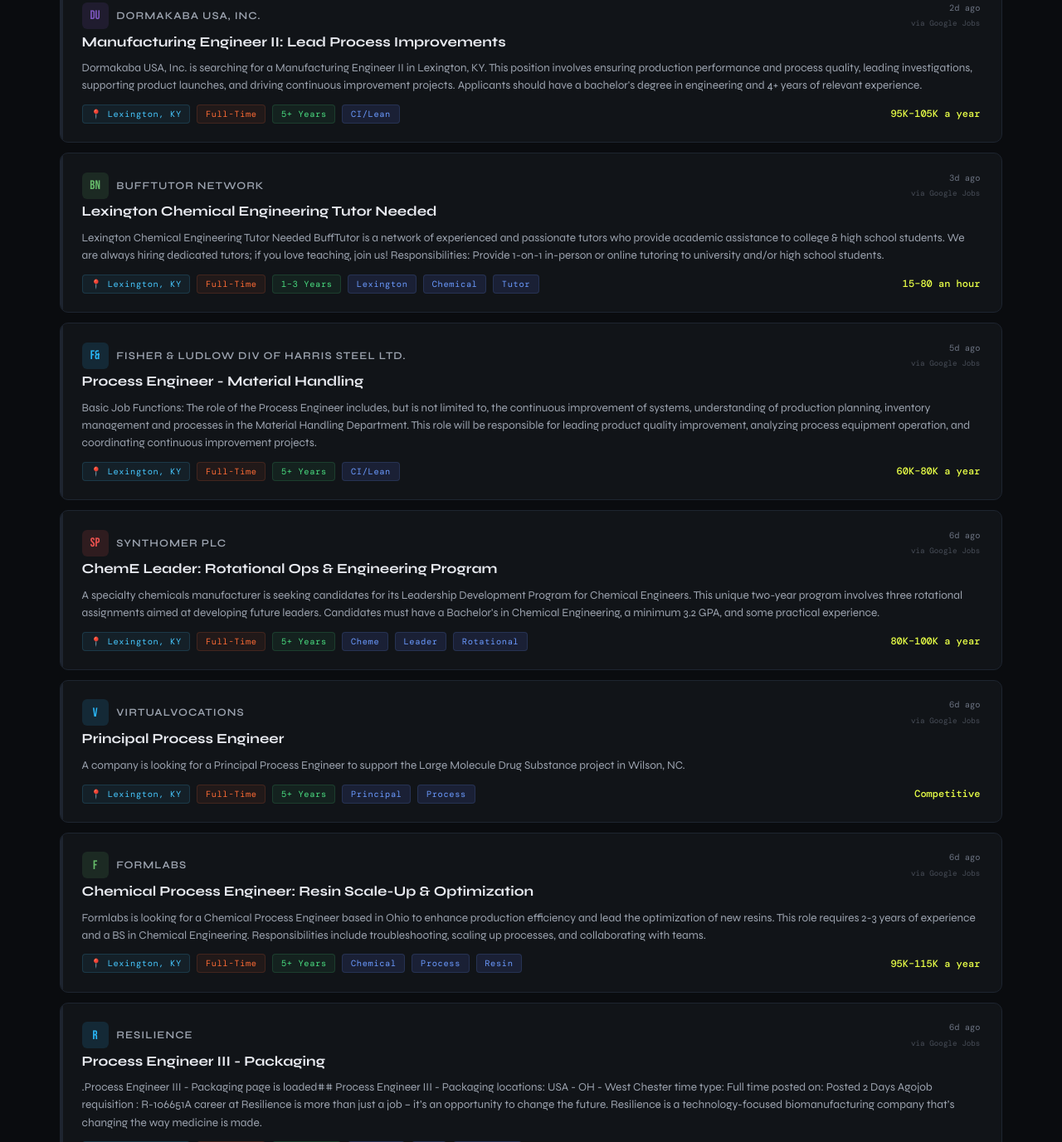
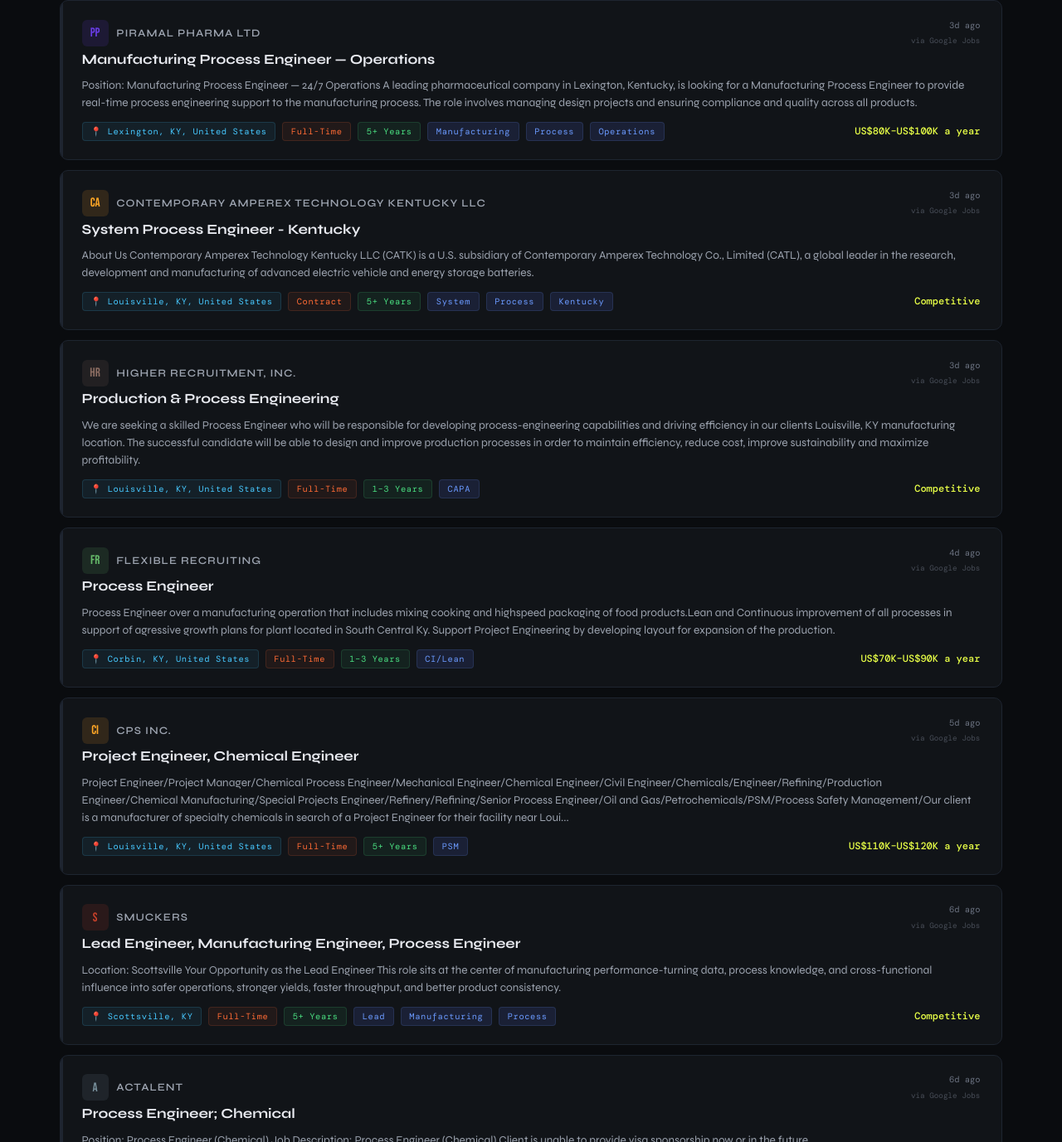
Before and after one commit to ianransom05/chemconnect-ky, a plain HTML site: page index.html in a window 1280 px wide. Shown: the part 1423-2800 px from the top of the page at 83% size. Drawn offline with nearby package versions, Linux system fonts and the light colour scheme.

Commit message:
Auto-update [2026-05-15 18:22]

```diff
--- a/index.html
+++ b/index.html
@@ -90,7 +90,7 @@
     <a class="logo" href="#"><span class="logo-main">ChemConnect</span><span class="logo-sub">Lexington, KY</span></a>
     <div class="header-meta">
       <span><span class="live-dot"></span>Live Board</span>
-      <span id="header-count">10 jobs</span>
+      <span id="header-count">9 jobs</span>
     </div>
   </div>
 </header>
@@ -99,8 +99,8 @@
   <h1 class="hero-title">Jobs Built for<br><span>ChemEng Talent</span></h1>
   <p class="hero-sub">Real ChemE job postings near Lexington, KY — pulled from Google Jobs and updated automatically every hour. Click any title to go directly to the job posting.</p>
   <div class="stats-bar">
-    <div class="stat"><div class="stat-val">10</div><div class="stat-label">Open Roles</div></div>
-    <div class="stat"><div class="stat-val">3</div><div class="stat-label">Posted Recently</div></div>
+    <div class="stat"><div class="stat-val">9</div><div class="stat-label">Open Roles</div></div>
+    <div class="stat"><div class="stat-val">1</div><div class="stat-label">Posted Recently</div></div>
     <div class="stat"><div class="stat-val">9</div><div class="stat-label">Companies Hiring</div></div>
     <div class="stat"><div class="stat-val">KY</div><div class="stat-label">Greater Lexington</div></div>
   </div>
@@ -130,7 +130,7 @@
   </div>
 </div>
 <div class="results-meta" id="results-meta"></div>
-<div class="updated-bar">⟳ Last updated: May 14, 2026 at 04:59 PM · Powered by Google Jobs via SerpAPI</div>
+<div class="updated-bar">⟳ Last updated: May 15, 2026 at 06:22 PM · Powered by Google Jobs via SerpAPI</div>
 <div class="jobs-section">
   <div class="section-label" id="section-label">Live Postings — Last 7 Days</div>
   <div class="jobs-list" id="jobs-list"></div>
@@ -139,36 +139,54 @@
 <script>
 const RAW_JOBS=[
   {
-    "id": 317302,
-    "title": "Undergraduate Researcher - Chemical & Materials Eng",
-    "company": "Inside Higher Ed",
-    "color": "#ef5350",
-    "type": "Part-Time",
-    "location": "Lexington, KY",
-    "discipline": "R&D",
+    "id": 78305,
+    "title": "Lithium (Casting) Metallurgist-Process Engineer",
+    "company": "Arconic",
+    "color": "#66bb6a",
+    "type": "Full-Time",
+    "location": "Lafayette, KY, United States",
+    "discipline": "Process",
     "experience": "1–3 Years",
     "salary": "Competitive",
     "daysAgo": 2,
-    "url": "https://www.jobleads.com/us/job/undergraduate-researcher-chemical-materials-eng--lexington--ee20bac874173cd7c255d6d5b065f65a6?utm_campaign=google_jobs_apply&utm_source=google_jobs_apply&utm_medium=organic",
-    "description": "Inside Higher Ed is offering a part-time Student-Worker position in Lexington, KY. The role involves being an undergraduate researcher with a focus on Chemical or Materials Engineering coursework. Flexibility in shifts is required, and no prior related experience is necessary. The salary range is $15.00 to $20.00 per hour.",
+    "url": "https://www.recruit.net/job/lithium-casting-metallurgist-process-engineer-jobs/40E8FC364E8063CD?utm_campaign=google_jobs_apply&utm_source=google_jobs_apply&utm_medium=organic",
+    "description": "Arconic is currently in search of a Lithium (Casting) Metallurgist-Process Engineer to join our Aluminum Extrusion (AEX) business unit in Lafayette, IN.\n\nAt Arconic, we take pride in our work and our innovative products and technologies that advance sustainable solutions for a better world.",
     "tags": [
-      "Undergraduate",
-      "Researcher",
-      "Chemical"
+      "Lithium",
+      "Casting",
+      "Metallurgist"
     ],
     "source": "Google Jobs"
   },
   {
-    "id": 696731,
+    "id": 507311,
+    "title": "Process Engineer",
+    "company": "DSJ Global",
+    "color": "#ef5350",
+    "type": "Full-Time",
+    "location": "Ashland, KY, United States",
+    "discipline": "Process",
+    "experience": "1–3 Years",
+    "salary": "US$110K–US$125K a year",
+    "daysAgo": 3,
+    "url": "https://www.linkedin.com/jobs/view/process-engineer-at-dsj-global-4410188326?utm_campaign=google_jobs_apply&utm_source=google_jobs_apply&utm_medium=organic",
+    "description": "Process Engineer | Chemicals | Louisville, KY\n\nAbout the Opportunity:\n\nThis role offers the chance to work in a specialty chemicals manufacturing environment producing solvents, intermediates, specialty fuels, and other custom products. The team operates in a collaborative, family‑style culture with a strong focus on safety, quality, efficiency, and continuous improvement.",
+    "tags": [
+      "CI/Lean"
+    ],
+    "source": "Google Jobs"
+  },
+  {
+    "id": 298409,
     "title": "Manufacturing Process Engineer — Operations",
     "company": "Piramal Pharma Ltd",
     "color": "#6a3de8",
     "type": "Full-Time",
-    "location": "Lexington, KY",
+    "location": "Lexington, KY, United States",
     "discipline": "Manufacturing",
     "experience": "5+ Years",
-    "salary": "80K–100K a year",
-    "daysAgo": 2,
+    "salary": "US$80K–US$100K a year",
+    "daysAgo": 3,
     "url": "https://www.learn4good.com/jobs/lexington/kentucky/engineering/5091035430/e/?utm_campaign=google_jobs_apply&utm_source=google_jobs_apply&utm_medium=organic",
     "description": "Position: Manufacturing Process Engineer — 24/7 Operations A leading pharmaceutical company in Lexington, Kentucky, is looking for a Manufacturing Process Engineer to provide real-time process engineering support to the manufacturing process. The role involves managing design projects and ensuring compliance and quality across all products.",
     "tags": [
@@ -179,157 +197,115 @@
     "source": "Google Jobs"
   },
   {
-    "id": 991213,
-    "title": "Manufacturing Engineer II: Lead Process Improvements",
-    "company": "Dormakaba USA, Inc.",
-    "color": "#7e57c2",
+    "id": 483955,
+    "title": "System Process Engineer - Kentucky",
+    "company": "Contemporary Amperex Technology Kentucky LLC",
+    "color": "#ffa726",
+    "type": "Contract",
+    "location": "Louisville, KY, United States",
+    "discipline": "Process",
+    "experience": "5+ Years",
+    "salary": "Competitive",
+    "daysAgo": 3,
+    "url": "https://bebee.com/us/jobs/system-process-engineer-kentucky-contemporary-amperex-technology-kentucky-llc-louisville--jobted-06447e4e2559f58a49a16bb8f46e56b8?utm_campaign=google_jobs_apply&utm_source=google_jobs_apply&utm_medium=organic",
+    "description": "About Us Contemporary Amperex Technology Kentucky LLC (CATK) is a U.S. subsidiary of Contemporary Amperex Technology Co., Limited (CATL), a global leader in the research, development and manufacturing of advanced electric vehicle and energy storage batteries.",
+    "tags": [
+      "System",
+      "Process",
+      "Kentucky"
+    ],
+    "source": "Google Jobs"
+  },
+  {
+    "id": 412307,
+    "title": "Production & Process Engineering",
+    "company": "Higher Recruitment, Inc.",
+    "color": "#8d6e63",
     "type": "Full-Time",
-    "location": "Lexington, KY",
+    "location": "Louisville, KY, United States",
     "discipline": "Manufacturing",
-    "experience": "5+ Years",
-    "salary": "95K–105K a year",
-    "daysAgo": 2,
-    "url": "https://www.jobleads.com/us/job/manufacturing-engineer-ii-lead-process-improvements--lexington--e86c89f8a7279195848389b340208e095?utm_campaign=google_jobs_apply&utm_source=google_jobs_apply&utm_medium=organic",
-    "description": "Dormakaba USA, Inc. is searching for a Manufacturing Engineer II in Lexington, KY. This position involves ensuring production performance and process quality, leading investigations, supporting product launches, and driving continuous improvement projects. Applicants should have a bachelor's degree in engineering and 4+ years of relevant experience.",
+    "experience": "1–3 Years",
+    "salary": "Competitive",
+    "daysAgo": 3,
+    "url": "https://jooble.org/rjdp/-9055923245004656402?utm_campaign=google_jobs_apply&utm_source=google_jobs_apply&utm_medium=organic",
+    "description": "We are seeking a skilled Process Engineer who will be responsible for developing process-engineering capabilities and driving efficiency in our clients Louisville, KY manufacturing location. The successful candidate will be able to design and improve production processes in order to maintain efficiency, reduce cost, improve sustainability and maximize profitability.",
+    "tags": [
+      "CAPA"
+    ],
+    "source": "Google Jobs"
+  },
+  {
+    "id": 390672,
+    "title": "Process Engineer",
+    "company": "Flexible Recruiting",
+    "color": "#66bb6a",
+    "type": "Full-Time",
+    "location": "Corbin, KY, United States",
+    "discipline": "Process",
+    "experience": "1–3 Years",
+    "salary": "US$70K–US$90K a year",
+    "daysAgo": 4,
+    "url": "https://www.ziprecruiter.com/c/Flexible-Recruiting/Job/Process-Engineer/-in-Corbin,KY?jid=6299f49281e5119c&utm_campaign=google_jobs_apply&utm_source=google_jobs_apply&utm_medium=organic",
+    "description": "Process Engineer over a manufacturing operation that includes mixing cooking and highspeed packaging of food products.Lean and Continuous improvement of all processes in support of agressive growth plans for plant located in South Central Ky.\nSupport Project Engineering by developing layout for expansion of the production.",
     "tags": [
       "CI/Lean"
     ],
     "source": "Google Jobs"
   },
   {
-    "id": 651422,
-    "title": "Lexington Chemical Engineering Tutor Needed",
-    "company": "BuffTutor Network",
-    "color": "#66bb6a",
+    "id": 299565,
+    "title": "Project Engineer, Chemical Engineer",
+    "company": "CPS Inc.",
+    "color": "#ffa726",
     "type": "Full-Time",
-    "location": "Lexington, KY",
+    "location": "Louisville, KY, United States",
     "discipline": "Process",
-    "experience": "1–3 Years",
-    "salary": "15–80 an hour",
-    "daysAgo": 3,
-    "url": "https://bufftutor.com/jobs/tutor-jobs/chemical_engineering_tutor_needed-lexington-ky?utm_campaign=google_jobs_apply&utm_source=google_jobs_apply&utm_medium=organic",
-    "description": "Lexington Chemical Engineering Tutor Needed\n\nBuffTutor is a network of experienced and passionate tutors who provide academic assistance to college & high school students.  We are always hiring dedicated tutors; if you love teaching, join us!\n\n\nResponsibilities:\nProvide 1-on-1 in-person or online tutoring to university and/or high school students.",
+    "experience": "5+ Years",
+    "salary": "US$110K–US$120K a year",
+    "daysAgo": 5,
+    "url": "https://www.learn4good.com/jobs/louisville/kentucky/engineering/5087717254/e/?utm_campaign=google_jobs_apply&utm_source=google_jobs_apply&utm_medium=organic",
+    "description": "Project Engineer/Project Manager/Chemical Process Engineer/Mechanical Engineer/Chemical Engineer/Civil Engineer/Chemicals/Engineer/Refining/Production Engineer/Chemical Manufacturing/Special Projects Engineer/Refinery/Refining/Senior Process Engineer/Oil and Gas/Petrochemicals/PSM/Process Safety Management/Our client is a manufacturer of specialty chemicals in search of a Project Engineer for their facility near Loui...",
     "tags": [
-      "Lexington",
-      "Chemical",
-      "Tutor"
+      "PSM"
     ],
     "source": "Google Jobs"
   },
   {
-    "id": 352115,
-    "title": "Process Engineer - Material Handling",
-    "company": "Fisher & Ludlow Div Of Harris Steel Ltd.",
-    "color": "#29b6f6",
+    "id": 645213,
+    "title": "Lead Engineer, Manufacturing Engineer, Process Engineer",
+    "company": "Smuckers",
+    "color": "#c8412a",
     "type": "Full-Time",
-    "location": "Lexington, KY",
-    "discipline": "Process",
-    "experience": "5+ Years",
-    "salary": "60K–80K a year",
-    "daysAgo": 5,
-    "url": "https://www.learn4good.com/jobs/lexington/kentucky/manufacturing/5084648223/e/?utm_campaign=google_jobs_apply&utm_source=google_jobs_apply&utm_medium=organic",
-    "description": "Basic Job Functions: The role of the Process Engineer includes, but is not limited to, the continuous improvement of systems, understanding of production planning, inventory management and processes in the Material Handling Department. This role will be responsible for leading product quality improvement, analyzing process equipment operation, and coordinating continuous improvement projects.",
-    "tags": [
-      "CI/Lean"
-    ],
-    "source": "Google Jobs"
-  },
-  {
-    "id": 82437,
-    "title": "ChemE Leader: Rotational Ops & Engineering Program",
-    "company": "Synthomer plc",
-    "color": "#ef5350",
-    "type": "Full-Time",
-    "location": "Lexington, KY",
-    "discipline": "Process",
-    "experience": "5+ Years",
-    "salary": "80K–100K a year",
-    "daysAgo": 6,
-    "url": "https://www.learn4good.com/jobs/lexington/kentucky/engineering/5079934242/e/?utm_campaign=google_jobs_apply&utm_source=google_jobs_apply&utm_medium=organic",
-    "description": "A specialty chemicals manufacturer is seeking candidates for its Leadership Development Program for Chemical Engineers. This unique two-year program involves three rotational assignments aimed at developing future leaders. Candidates must have a Bachelor's in Chemical Engineering, a minimum 3.2 GPA, and some practical experience.",
-    "tags": [
-      "Cheme",
-      "Leader",
-      "Rotational"
-    ],
-    "source": "Google Jobs"
-  },
-  {
-    "id": 344691,
-    "title": "Principal Process Engineer",
-    "company": "VirtualVocations",
-    "color": "#29b6f6",
-    "type": "Full-Time",
-    "location": "Lexington, KY",
-    "discipline": "Process",
+    "location": "Scottsville, KY",
+    "discipline": "Manufacturing",
     "experience": "5+ Years",
     "salary": "Competitive",
     "daysAgo": 6,
-    "url": "https://www.talent.com/view?id=544552287785658560&utm_campaign=google_jobs_apply&utm_source=google_jobs_apply&utm_medium=organic",
-    "description": "A company is looking for a Principal Process Engineer to support the Large Molecule Drug Substance project in Wilson, NC.",
+    "url": "https://www.learn4good.com/jobs/kentucky/engineering/5084093309/e/?utm_campaign=google_jobs_apply&utm_source=google_jobs_apply&utm_medium=organic",
+    "description": "Location: Scottsville Your Opportunity as the Lead Engineer This role sits at the center of manufacturing performance-turning data, process knowledge, and cross-functional influence into safer operations, stronger yields, faster throughput, and better product consistency.",
     "tags": [
-      "Principal",
+      "Lead",
+      "Manufacturing",
       "Process"
     ],
     "source": "Google Jobs"
   },
   {
-    "id": 226516,
-    "title": "Chemical Process Engineer: Resin Scale-Up & Optimization",
-    "company": "Formlabs",
-    "color": "#66bb6a",
+    "id": 52250,
+    "title": "Process Engineer; Chemical",
+    "company": "Actalent",
+    "color": "#78909c",
     "type": "Full-Time",
-    "location": "Lexington, KY",
-    "discipline": "Process",
-    "experience": "5+ Years",
-    "salary": "95K–115K a year",
-    "daysAgo": 6,
-    "url": "https://www.learn4good.com/jobs/lexington/kentucky/engineering/5080255172/e/?utm_campaign=google_jobs_apply&utm_source=google_jobs_apply&utm_medium=organic",
-    "description": "Formlabs is looking for a Chemical Process Engineer based in Ohio to enhance production efficiency and lead the optimization of new resins. This role requires 2-3 years of experience and a BS in Chemical Engineering. Responsibilities include troubleshooting, scaling up processes, and collaborating with teams.",
-    "tags": [
-      "Chemical",
-      "Process",
-      "Resin"
-    ],
-    "source": "Google Jobs"
-  },
-  {
-    "id": 448248,
-    "title": "Process Engineer III - Packaging",
-    "company": "Resilience",
-    "color": "#29b6f6",
-    "type": "Full-Time",
-    "location": "Lexington, KY",
+    "location": "Harrodsburg, KY, United States",
     "discipline": "Process",
     "experience": "1–3 Years",
-    "salary": "60K–80K a year",
+    "salary": "US$52.88–US$57.69 an hour",
     "daysAgo": 6,
-    "url": "https://www.learn4good.com/jobs/lexington/kentucky/engineering/5080024104/e/?utm_campaign=google_jobs_apply&utm_source=google_jobs_apply&utm_medium=organic",
-    "description": ".Process Engineer III - Packaging page is loaded## Process Engineer III - Packaging locations: USA - OH - West Chester time type: Full time posted on: Posted 2 Days Agojob requisition : R-106651A career at Resilience is more than just a job – it’s an opportunity to change the future. Resilience is a technology-focused biomanufacturing company that’s changing the way medicine is made.",
+    "url": "https://www.learn4good.com/jobs/harrodsburg/kentucky/engineering/5084136942/e/?utm_campaign=google_jobs_apply&utm_source=google_jobs_apply&utm_medium=organic",
+    "description": "Position: Process Engineer (Chemical) Job Description: Process Engineer (Chemical) Client is unable to provide visa sponsorship now or in the future.",
     "tags": [
       "Process",
-      "Iii",
-      "Packaging"
-    ],
-    "source": "Google Jobs"
-  },
-  {
-    "id": 507043,
-    "title": "Senior Serialization Engineer - Pharma Processes",
-    "company": "Resilience",
-    "color": "#29b6f6",
-    "type": "Full-Time",
-    "location": "Lexington, KY, United States",
-    "discipline": "Pharma",
-    "experience": "5+ Years",
-    "salary": "$60K–$80K a year",
-    "daysAgo": 6,
-    "url": "https://www.learn4good.com/jobs/lexington/kentucky/engineering/5080086416/e/?utm_campaign=google_jobs_apply&utm_source=google_jobs_apply&utm_medium=organic",
-    "description": "Resilience is looking for a Process Engineer III - Serialization based in Kentucky. The role involves being the subject matter expert for serialization systems, leading engineering projects, and ensuring compliance with regulatory requirements. Candidates should have hands-on experience with serialization systems, a strong understanding of GxP environments, and a bachelor’s degree in engineering.",
-    "tags": [
-      "Serialization",
-      "Pharma",
-      "Processes"
+      "Chemical"
     ],
     "source": "Google Jobs"
   }
```
